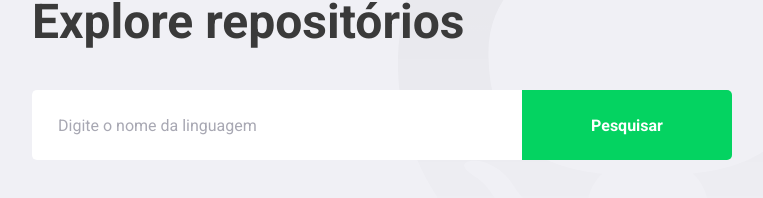
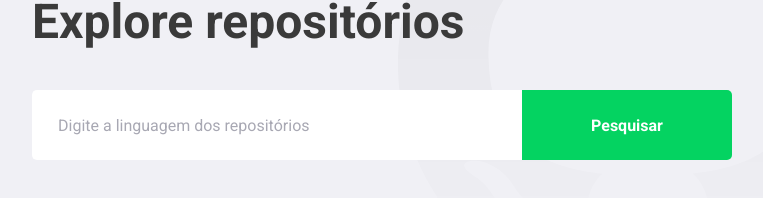
Before and after one commit to Davidxy9/GitHunter-web, a React (Create React App) app: page / in a window 1280 px wide. Shown: the part 162-360 px from the top of the page, without its empty margins (148-911 px from the left). Built offline with nearby package versions, Linux system fonts and the light colour scheme; the HTML template or start-up script is replaced by a standard one.

Commit message:
placeholder modified

```diff
--- a/src/pages/Dashboard/index.tsx
+++ b/src/pages/Dashboard/index.tsx
@@ -57,7 +57,7 @@ const Dashboard: React.FC = () => {
         <input
           value={newChoice}
           onChange={(e) => setNewChoice(e.target.value)}
-          placeholder="Digite o nome da linguagem" />
+          placeholder="Digite a linguagem dos repositórios" />
         <button type="submit">Pesquisar</button>
       </Form>
 
```
Also changed, not shown: 1 other file (tests, documents, lock files or other folders).
